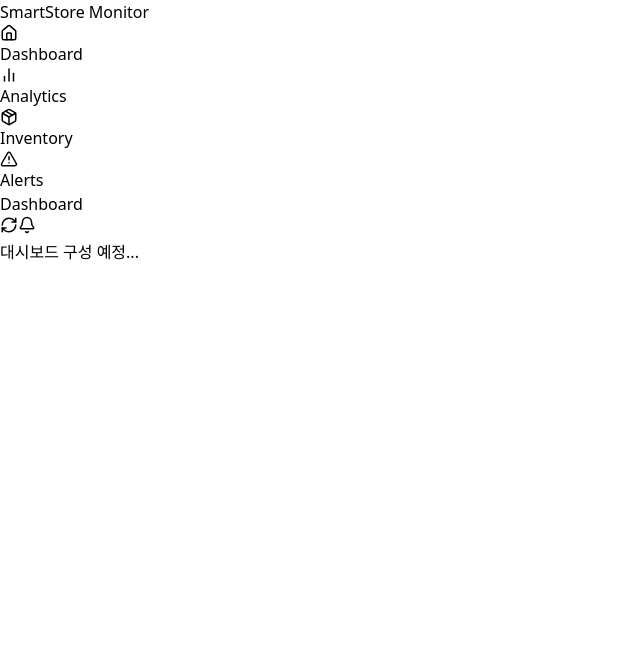
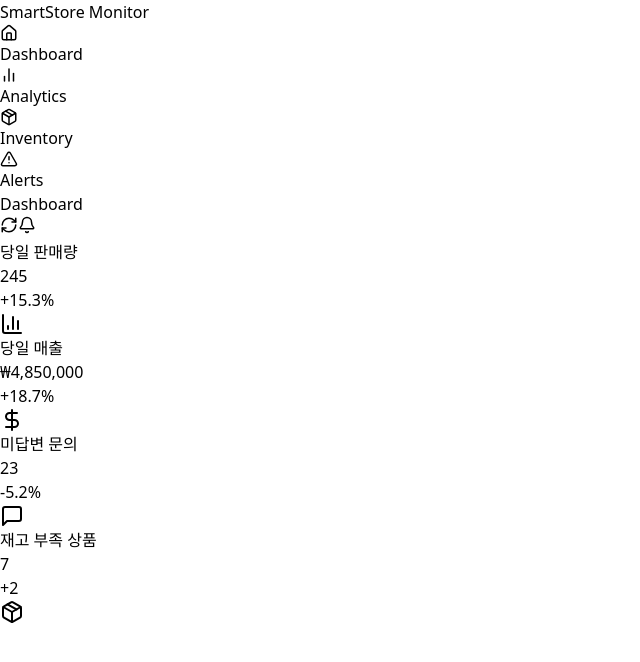
Before and after one commit to donggyulee-dev/smartstore-monitor, a React (Vite) app in the folder frontend/: page / in a window 1280 px wide. Shown: the top 662 px of the page, without its empty margins (0-640 px from the left). Built offline with nearby package versions, Linux system fonts and the light colour scheme.

Commit message:
feat: Dashboard 페이지에 SummaryCards 컴포넌트 적용

```diff
--- a/frontend/src/pages/Dashboard.tsx
+++ b/frontend/src/pages/Dashboard.tsx
@@ -1,10 +1,12 @@
 // src/pages/Dashboard.tsx
 import { Layout } from "@/components/layout/Layout";
+import { SummaryCards } from "@/components/dashboard/SummaryCards";
 
 export default function DashboardPage() {
-  return (
-    <Layout>
-      <div className="text-muted-foreground">대시보드 구성 예정...</div>
-    </Layout>
-  );
+    return (
+        <Layout>
+            <SummaryCards />
+            {/* 다음 작업들 */}
+        </Layout>
+    );
 }
```
